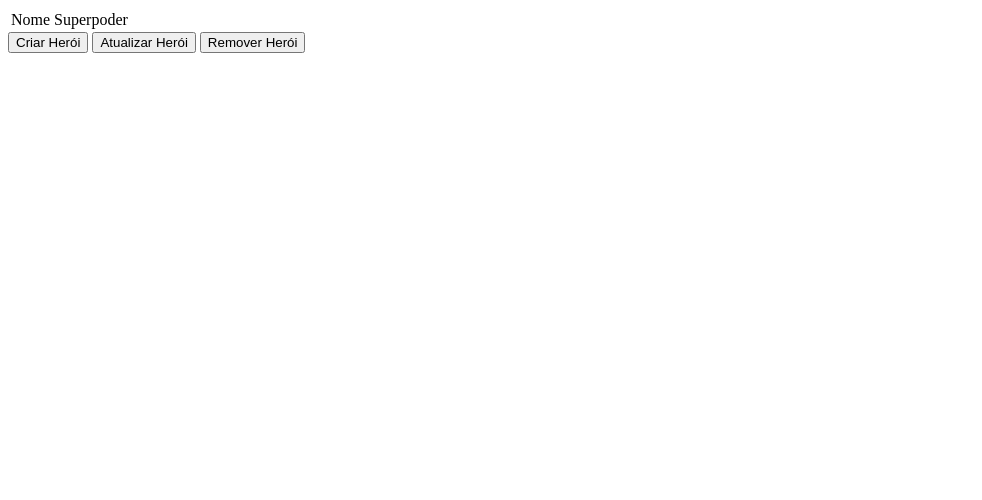
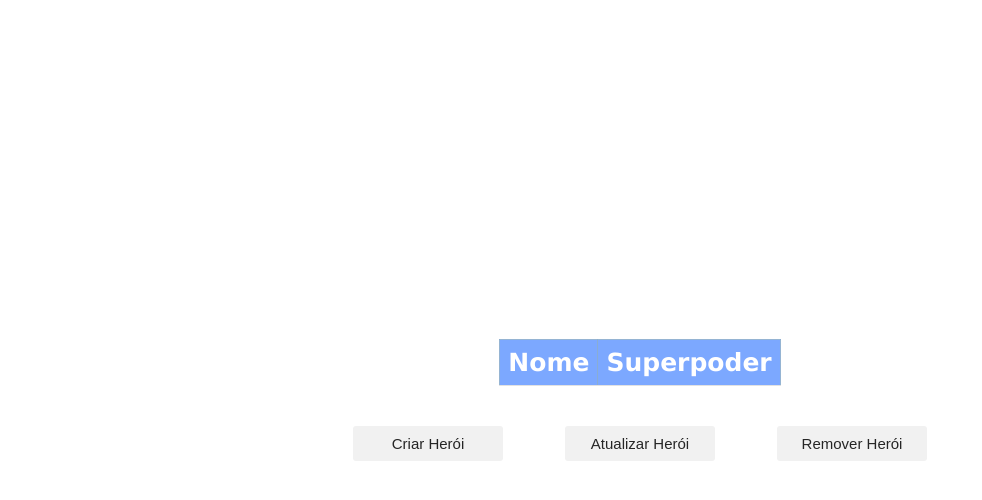
Before and after one commit to caioriva/Heros, a website: page app/views/heros.html in a window 1280 px wide. Shown: the whole page, without its empty margins (0-982 px from the left). Drawn offline with Linux system fonts and the light colour scheme; no server answers.

Commit message:
Adding views

```diff
--- a/app/views/heros.html
+++ b/app/views/heros.html
@@ -4,6 +4,7 @@
 <head>
     <meta charset="UTF-8">
     <title>Heros</title>
+    <link rel="stylesheet" type="text/css" href="styles/main.css">
 </head>
 
 <script>
@@ -108,18 +109,27 @@
 </script>
 
 <body>
+    <div class='wrapper container column center'>
+        <div class='container row center space'>
             <div>
-        <table id='heros-table'>
+                <table id='heros-table' class='table'>
                     <thead>
                         <tr>
-                    <td>Nome</td>
-                    <td>Superpoder</td>
+                            <th>Nome</th>
+                            <th>Superpoder</th>
                         </tr>
                     </thead>
                     <tbody></tbody>
                 </table>
-        <button onclick="createHero()">Criar Herói</button>
-        <button onclick="updateHero()">Atualizar Herói</button>
-        <button onclick="deleteSelectedHero()">Remover Herói</button>
+            </div>
+
+        </div>
+        <div class='container row center space'>
+            <button class="action-button" onclick="createHero()">Criar Herói</button>
+            <button class="action-button" onclick="updateHero()">Atualizar Herói</button>
+            <button class="action-button" onclick="deleteSelectedHero()">Remover Herói</button>
+        </div>
     </div>
 </body>
+
+</html>
--- /dev/null
+++ b/app/views/styles/main.css
@@ -0,0 +1,98 @@
+html,
+body {
+    height: 100%;
+    margin: 0 auto;
+}
+
+.wrapper {
+    height: 100%;
+    width: 100%;
+    padding: 0;
+    margin: 0 auto;
+}
+
+.center {
+    justify-content: center;
+}
+
+.container {
+    display: flex;
+}
+
+.space {
+    margin: 20px;
+}
+
+.row {
+    flex-direction: row;
+}
+
+.column {
+    flex-direction: column;
+}
+
+table {
+    border-collapse: collapse;
+    border-spacing: 0;
+    width: 100%;
+    border-radius: 3px;
+    opacity: 0.85;
+    background: rgb(255, 255, 255);
+}
+
+th, td {
+    text-align: left;
+    padding: 8px;
+    font-family: Verdana;
+    border: 1px solid #77a0c7e8;
+}
+
+th {
+    background: rgb(102, 153, 255);
+    color: rgb(255, 255, 255);
+    border-bottom: 1px solid #ddd;
+    font-size: 25px;
+}
+
+td {
+    color: rgb(153, 153, 153);
+    border-bottom: 1px solid #ddd;
+    font-size: 20px;
+}
+
+tr:hover {
+    background: rgb(204, 214, 221);
+}
+
+.selected-row {
+    background: rgb(204, 214, 221);
+}
+
+.action-button {
+    width: 150px;
+    line-height: 35px;
+    padding: 0;
+    border: none;
+    border-radius: 3px;
+    opacity: 0.85;
+    font-size: 15px;
+    margin-right: 2.5%;
+    margin-left: 2.5%
+}
+
+.form-input {
+    width: 150px;
+    line-height: 35px;
+    padding: 0;
+    border-radius: 3px;
+    opacity: 0.85;
+    font-size: 15px;
+    margin-right: 2.5%;
+    margin-left: 2.5%
+}
+
+p {
+    font-family: Verdana;
+    font-size: 20px;
+    color: rgb(102, 153, 255);
+}
```
Also changed, not shown: app/views/hero-template.html (+18 -6 lines). Lines whose indentation alone changed are shown as unchanged.
